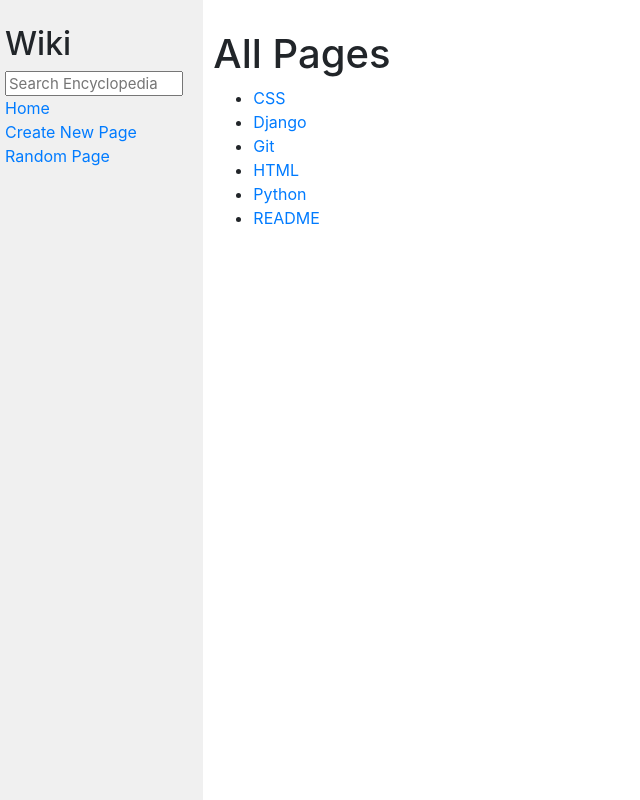
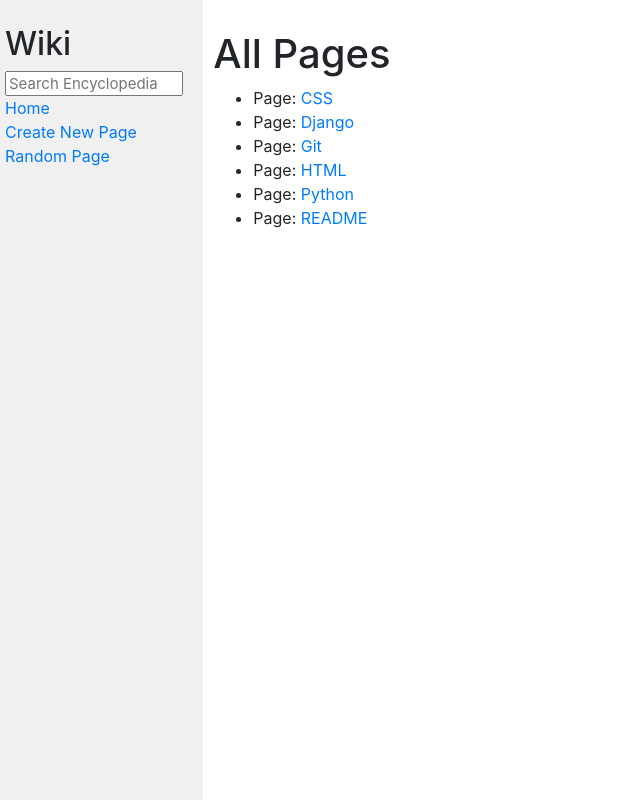
Before and after one commit to b-fuze/the-wiki, a Django app: page / in a window 1280 px wide. Shown: the whole page, without its empty margins (0-640 px from the left). Run offline with Django 3.2, Linux system fonts and the light colour scheme; some libraries are stand-ins or nearby versions.

Commit message:
label for pages

```diff
--- a/encyclopedia/templates/encyclopedia/index.html
+++ b/encyclopedia/templates/encyclopedia/index.html
@@ -9,7 +9,7 @@
 
     <ul>
         {% for entry in entries %}
-            <li><a href="/wiki/{{ entry }}">{{ entry }}</a></li>
+            <li>Page: <a href="/wiki/{{ entry }}">{{ entry }}</a></li>
         {% endfor %}
     </ul>
 
```
